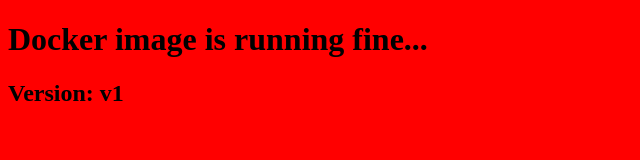
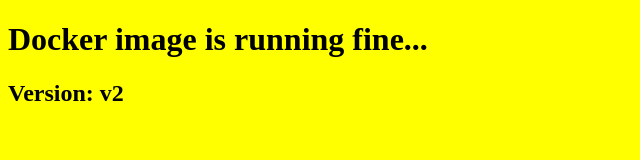
Before and after one commit to sandeep99063/SimpleNgnixApp, a plain HTML site: page index.html in a window 1280 px wide. Shown: the whole page, without its empty margins (0-640 px from the left). Drawn offline with Linux system fonts and the light colour scheme.

Commit message:
Changed color to yellow

```diff
--- a/index.html
+++ b/index.html
@@ -1,8 +1,8 @@
 <!DOCTYPE html>
 <html>
-<body style="background-color:red;">
+<body style="background-color:yellow;">
 
 <h1>Docker image is running fine...</h1>
-<h2>Version: v1</h2>
+<h2>Version: v2</h2>
 </body>
 </html>
```
